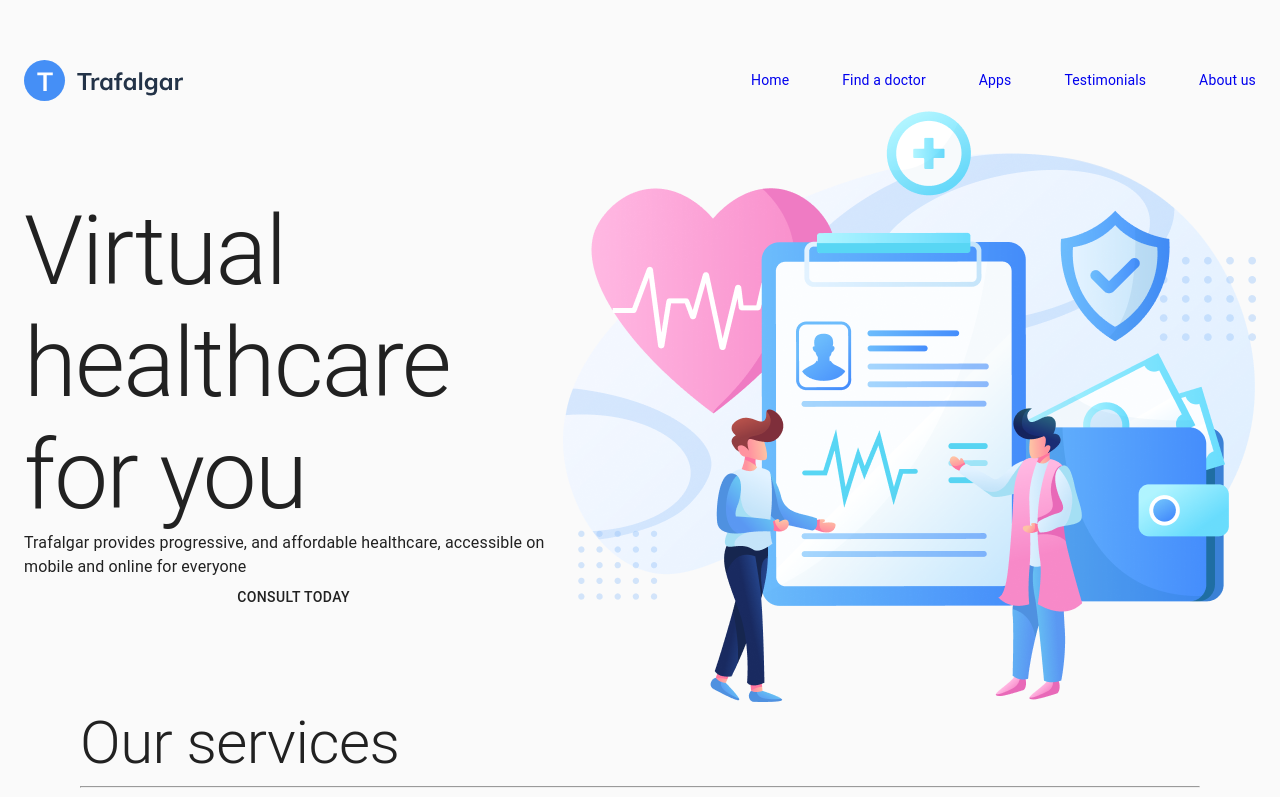
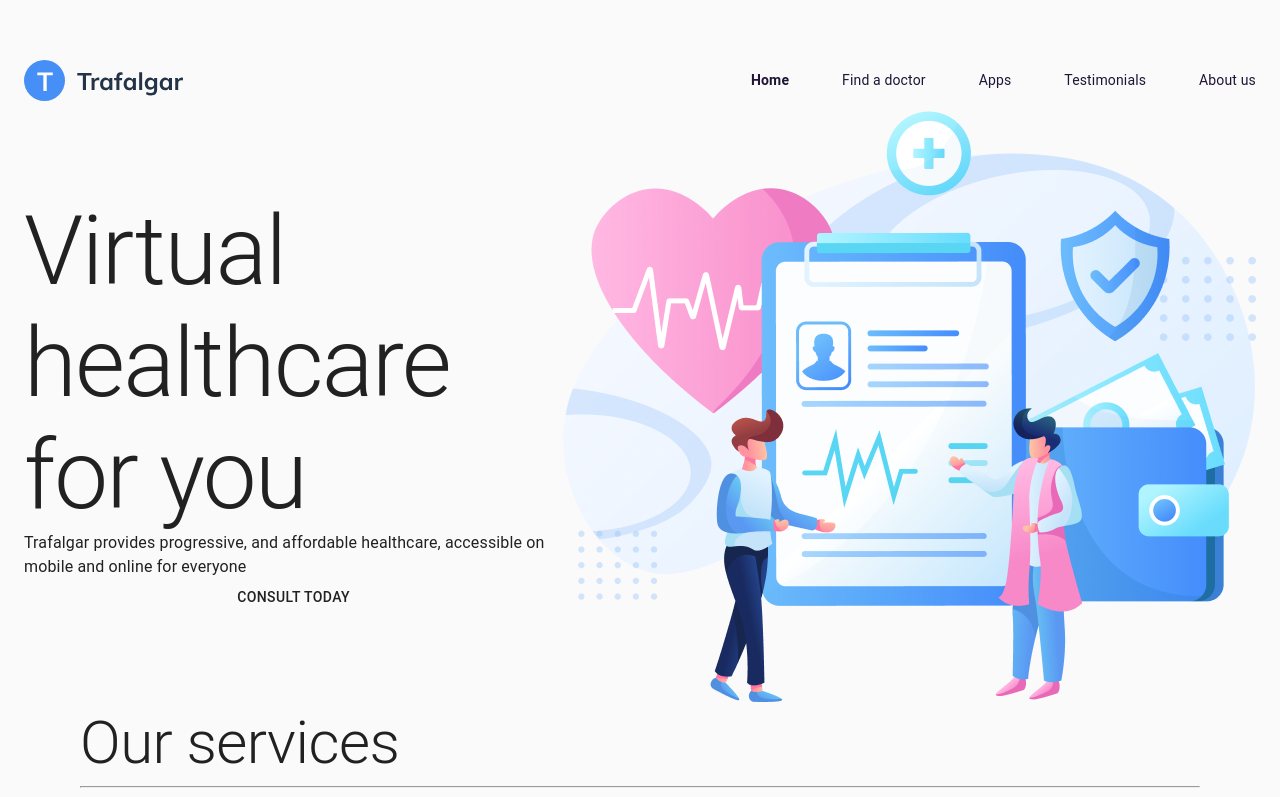
Before and after one commit to maturc/trafalgar, a React (Create React App) app: page / in a window 1280 px wide. Shown: the top 797 px of the page. Built offline with nearby package versions, Linux system fonts and the light colour scheme.

Commit message:
updated navbar styling

```diff
--- a/src/components/Navbar/Navbar.css
+++ b/src/components/Navbar/Navbar.css
@@ -27,6 +27,7 @@
 
 .navbar__links > li > a {
   text-decoration: none;
+  color: #1F1534;
 }
 
 .navbar__logo {
@@ -40,4 +41,8 @@
 .navbar__logo span {
   display: none;
 }
+
+.navbar__link--active {
+  font-weight: bold;
+}
 /*# sourceMappingURL=Navbar.css.map */
--- a/src/components/Navbar/Navbar.sass
+++ b/src/components/Navbar/Navbar.sass
@@ -11,6 +11,7 @@
     list-style: none
   &__links > li > a
     text-decoration: none
+    color: #1F1534
   &__logo
     width: 160px
     height: 41px
@@ -19,3 +20,5 @@
     background-repeat: no-repeat
     & span
       display: none
+.navbar__link--active
+  font-weight: bold
--- a/src/components/Navbar/Navbar.tsx
+++ b/src/components/Navbar/Navbar.tsx
@@ -7,7 +7,7 @@ export function Navbar() {
     <nav className="navbar">
       <a href="/" className="navbar__logo" style={{backgroundImage: `url(${logo})`}}><span>Trafalgar</span></a>
       <ul className="navbar__links">
-        <li><a href="/">Home         </a></li>
+        <li><a href="/" className="navbar__link--active">Home         </a></li>
         <li><a href="/">Find a doctor</a></li>
         <li><a href="/">Apps         </a></li>
         <li><a href="/">Testimonials </a></li>
```
Also changed, not shown: 1 other file (tests, documents, lock files or other folders).
